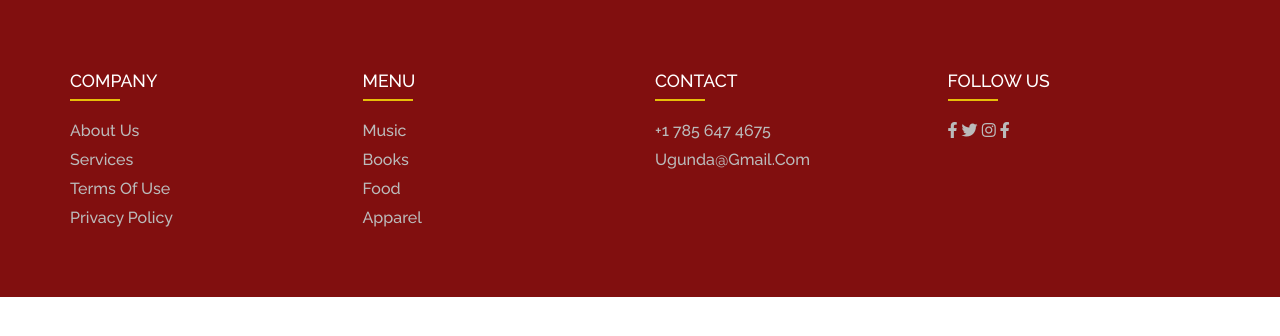
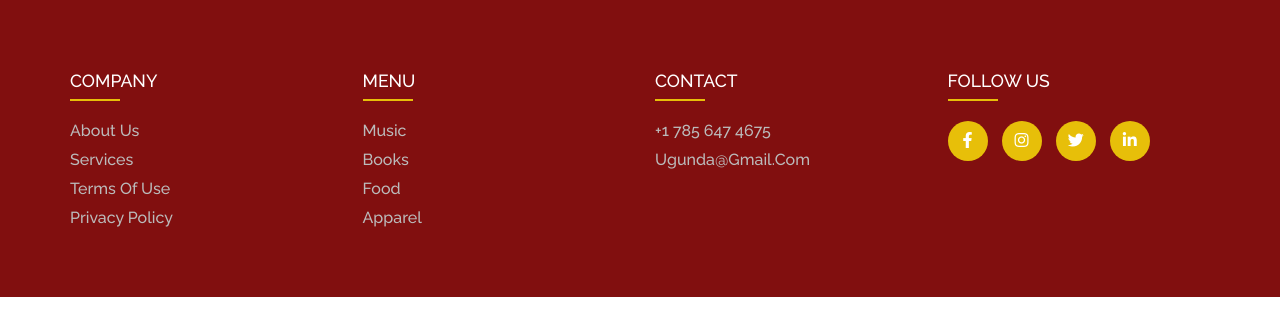
Before and after one commit to snowleopardAlexa/footer-lists-responsive, a plain HTML site: page index.html in a window 1280 px wide. Drawn offline with Linux system fonts and the light colour scheme.

Commit message:
style social media

```diff
--- a/index.html
+++ b/index.html
@@ -41,12 +41,12 @@
                     <h2>follow us</h2>
                     <div class="social-media">
                         <ul>
-                            <li><a href="#">
-                                <i class="fab fa-facebook-f"></i>
-                                <i class="fab fa-twitter"></i>
-                                <i class="fab fa-instagram"></i>
-                                <i class="fab fa-facebook-f"></i>
-                            </a></li>
+                            <li>
+                             <a href="#"><i class="fab fa-facebook-f"></i></a>
+                             <a href="#"><i class="fab fa-instagram"></i></a>
+                             <a href="#"><i class="fab fa-twitter"></i></a>
+                             <a href="#"><i class="fab fa-linkedin-in"></i></a>
+                           </li>
                         </ul>
                     </div>
                 </div>
--- a/main.css
+++ b/main.css
@@ -74,6 +74,19 @@ ul {
     padding-left: 8px;
 }
 
-.col .social-media a {
+.col .social-media ul li a {
+    display: inline-block;
+    height: 40px;
+    width: 40px;
+    background-color: rgb(231, 191, 9);
+    margin: 0 10px 10px 0;
+    text-align: center;
+    line-height: 40px;
+    border-radius: 50%;
+    color: #fff;
+}
 
+.col .social-media ul li a:hover {
+    color: red;
+    background-color: #ffffff;
 }
```
